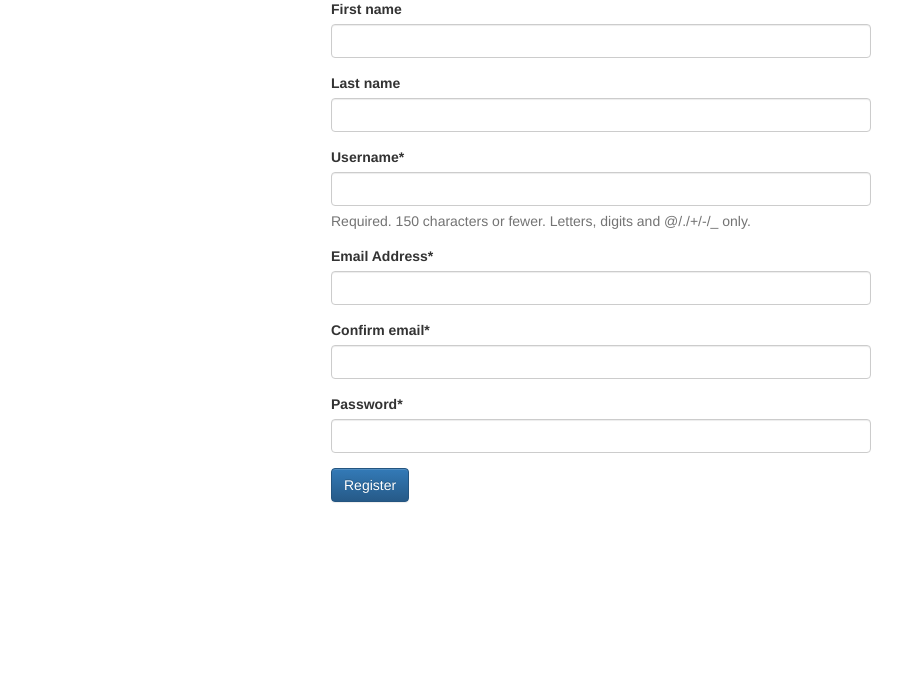
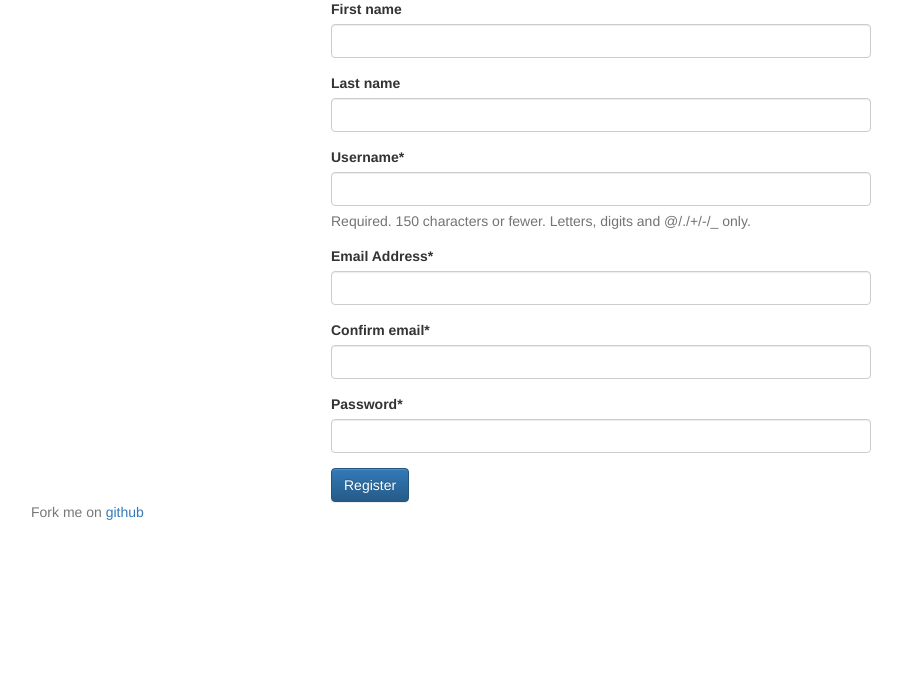
Before and after one commit to thevivekshukla/django-blog, a Django app: page /account/register/ in a window 1280 px wide. Shown: the part 74-770 px from the top of the page, without its empty margins (39-941 px from the left). Run offline with Django 3.2, Linux system fonts and the light colour scheme; some libraries are stand-ins or nearby versions.

Commit message:
add footer

```diff
--- a/templates/base.html
+++ b/templates/base.html
@@ -19,6 +19,12 @@
       {% block body %}{% endblock %}
     </div>
 
+    <footer class="footer">
+      <div class="container">
+        <p class="text-muted">Fork me on <a href="https://github.com/thevivekshukla/django-blog">github</a></p>
+      </div>
+    </footer>
+
     {% include "js_files.html" %}
 
     {% block body_extra %}{% endblock %}
```
